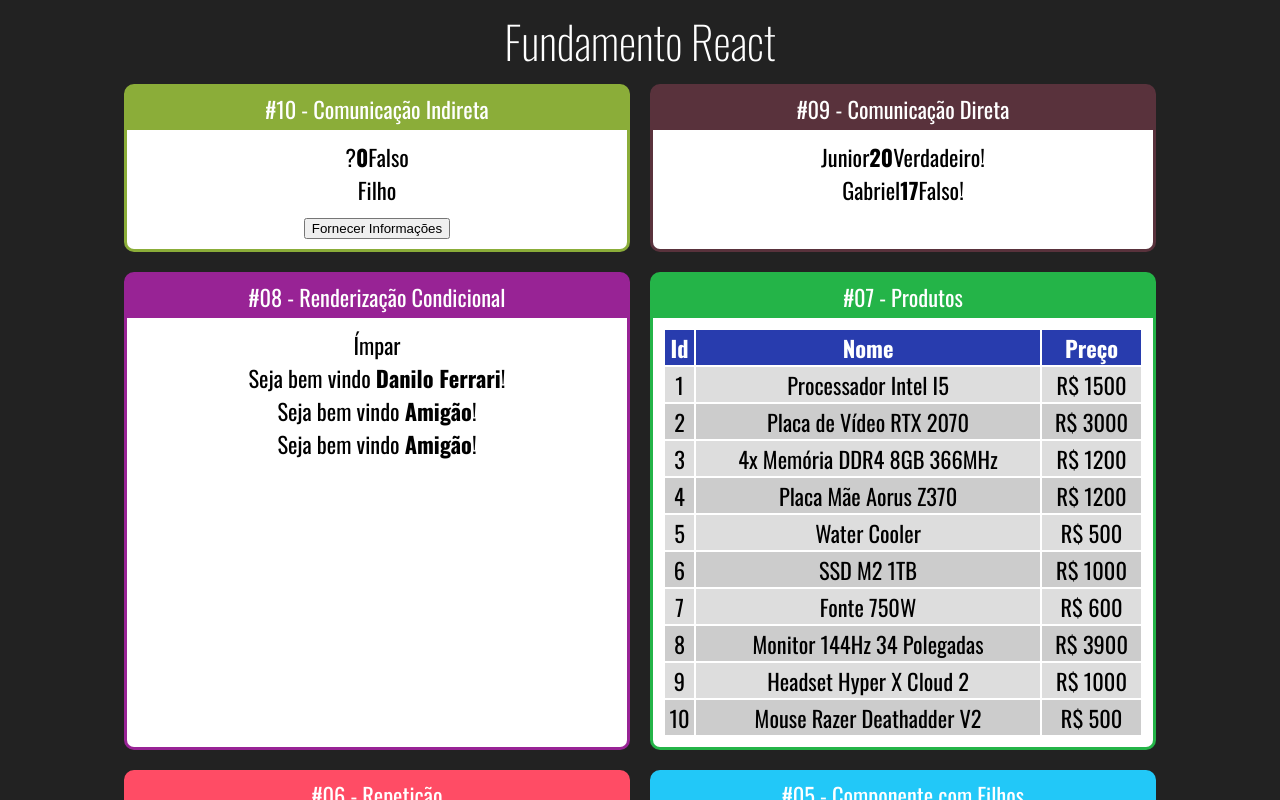
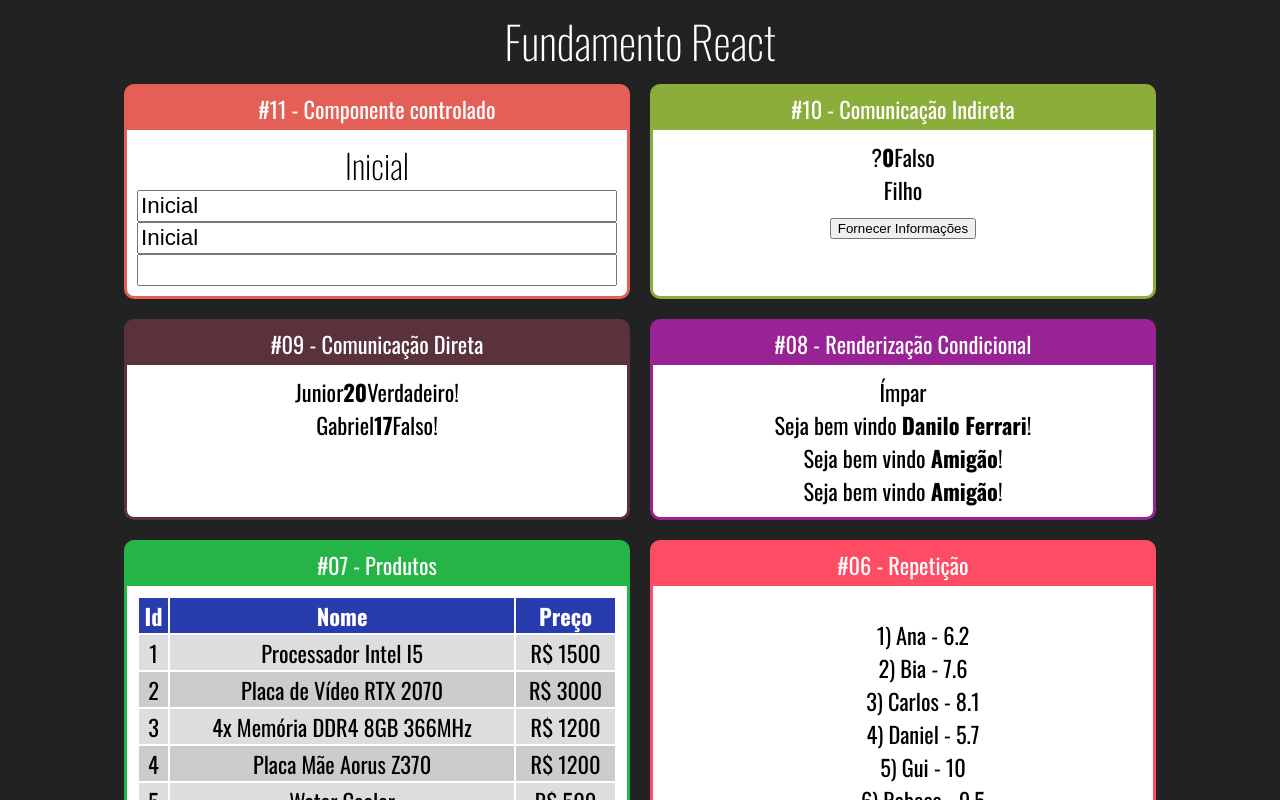
Before and after one commit to DevDaniloFerrari/fundamentos-react, a React (Create React App) app: page / in a window 1280 px wide. Shown: the top 800 px of the page. Built offline with nearby package versions, Linux system fonts and the light colour scheme.

Commit message:
implementando componente controlado

```diff
--- a/src/App.jsx
+++ b/src/App.jsx
@@ -14,12 +14,17 @@
 import UsuarioInfo from './components/condicional/UsuarioInfo';
 import DiretaPai from './components/comunicacao/DiretaPai';
 import IndiretaPai from './components/comunicacao/IndiretaPai';
+import Input from './components/formulario/Input';
 
 export default () =>
     <div className="App">
         <h1>Fundamento React</h1>
 
         <div className="Cards">
+            <Card titulo="#11 - Componente controlado" color="#E45F56">
+                <Input></Input>
+            </Card>
+
             <Card titulo="#10 - Comunicação Indireta" color="#8BAD39">
                 <IndiretaPai></IndiretaPai>
             </Card>
--- /dev/null
+++ b/src/components/formulario/Input.css
@@ -0,0 +1,3 @@
+.Input input {
+    font-size: 1.4rem;
+}
--- /dev/null
+++ b/src/components/formulario/Input.jsx
@@ -0,0 +1,18 @@
+import React, { useState } from 'react'
+import './Input.css'
+
+export default function Input() {
+
+    const [valor, setValor] = useState('Inicial')
+
+    return (
+        <div className="Input">
+            <h2>{valor}</h2>
+            <div style={{ display: 'flex', flexDirection: 'column' }}>
+                <input value={valor} onChange={(e) => setValor(e.target.value)} />
+                <input value={valor} readOnly />
+                <input value={undefined} />
+            </div>
+        </div>
+    )
+}
```
Also changed, not shown: 1 other file (tests, documents, lock files or other folders).
